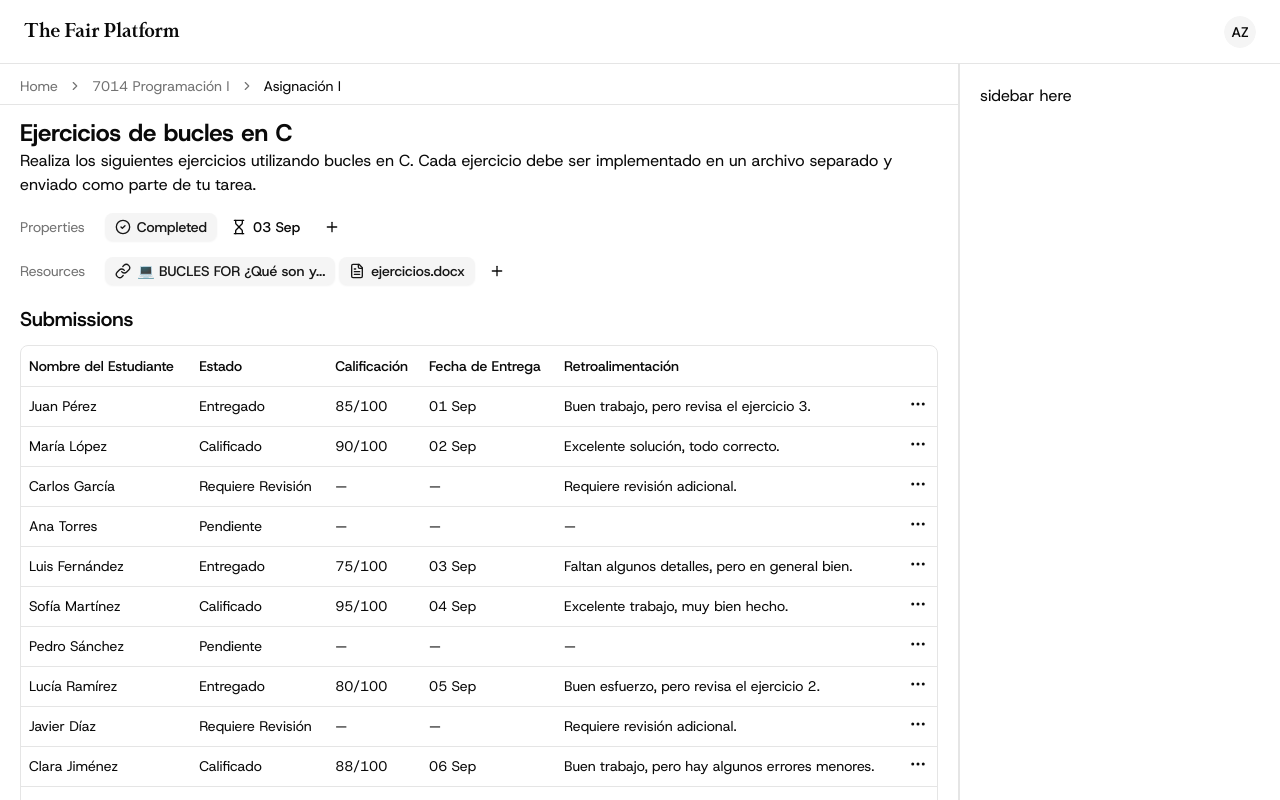
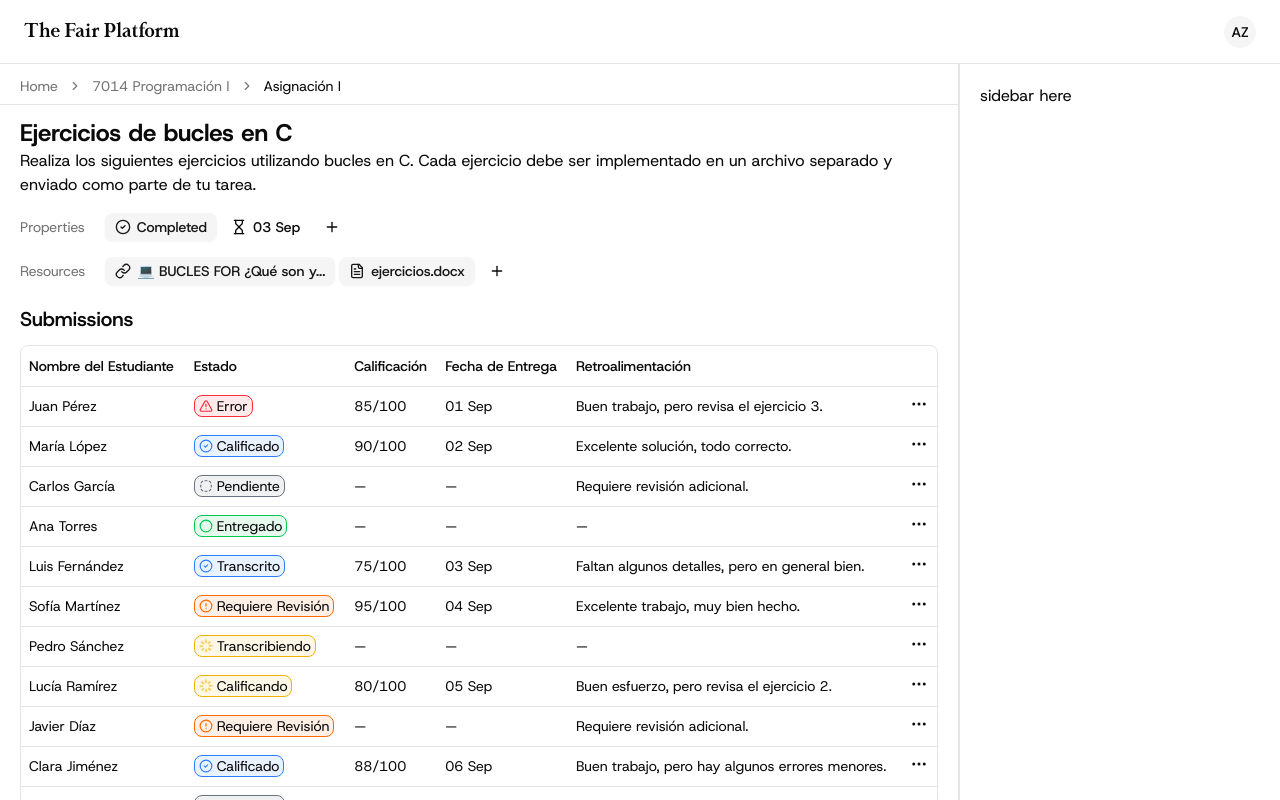
Before and after one commit to azapg/FAIR, a Next.js app in the folder platform/: page /demo/assignment in a window 1280 px wide. Built offline with nearby package versions, Linux system fonts and the light colour scheme.

Commit message:
feat: update submission statuses and enhance SubmissionStatusLabel component for better status representation

```diff
--- a/platform/src/app/demo/assignment/page.tsx
+++ b/platform/src/app/demo/assignment/page.tsx
@@ -29,7 +29,7 @@ const assignment: Assignment = {
     {
       id: "1",
       name: "Juan Pérez",
-      status: "submitted",
+      status: "failure",
       grade: 85,
       feedback: "Buen trabajo, pero revisa el ejercicio 3.",
       submittedAt: new Date("2025-09-01T10:00:00Z"),
@@ -45,18 +45,18 @@ const assignment: Assignment = {
     {
       id: "3",
       name: "Carlos García",
-      status: "needs_review",
+      status: "pending",
       feedback: "Requiere revisión adicional.",
     },
     {
       id: "4",
       name: "Ana Torres",
-      status: "pending",
+      status: "submitted",
     },
     {
       id: "5",
       name: "Luis Fernández",
-      status: "submitted",
+      status: "transcribed",
       grade: 75,
       feedback: "Faltan algunos detalles, pero en general bien.",
       submittedAt: new Date("2025-09-03T14:15:00Z"),
@@ -64,7 +64,7 @@ const assignment: Assignment = {
     {
       id: "6",
       name: "Sofía Martínez",
-      status: "graded",
+      status: "needs_review",
       grade: 95,
       feedback: "Excelente trabajo, muy bien hecho.",
       submittedAt: new Date("2025-09-04T09:45:00Z"),
@@ -72,12 +72,12 @@ const assignment: Assignment = {
     {
       id: "7",
       name: "Pedro Sánchez",
-      status: "pending",
+      status: "transcribing",
     },
     {
       id: "8",
       name: "Lucía Ramírez",
-      status: "submitted",
+      status: "grading",
       grade: 80,
       feedback: "Buen esfuerzo, pero revisa el ejercicio 2.",
       submittedAt: new Date("2025-09-05T11:20:00Z"),
--- a/platform/src/app/demo/assignment/submissions.tsx
+++ b/platform/src/app/demo/assignment/submissions.tsx
@@ -1,6 +1,20 @@
 'use client';
-import { ColumnDef } from "@tanstack/react-table"
-import { Ellipsis, RefreshCcw, RotateCw, History, Trash, ChevronRight } from "lucide-react";
+import {ColumnDef} from "@tanstack/react-table"
+import {
+  ChevronRight,
+  Ellipsis,
+  History,
+  Loader,
+  RefreshCcw,
+  RotateCw,
+  Trash,
+  SquircleDashed,
+  CircleCheck,
+  CircleAlert,
+  TriangleAlert,
+  Circle
+} from "lucide-react";
+import { ReactNode } from "react";
 import {
   DropdownMenu,
   DropdownMenuContent,
@@ -9,11 +23,22 @@ import {
   DropdownMenuTrigger,
 } from "@/components/ui/dropdown-menu"
 
+
+export type SubmissionStatus =
+  "pending"
+  | "submitted"
+  | "transcribing"
+  | "transcribed"
+  | "grading"
+  | "graded"
+  | "needs_review"
+  | "failure";
+
 export type Submission = {
   id: string;
   name: string;
-  status: "pending" | "submitted" | "graded" | "needs_review";
-  grade?: number;
+  status: SubmissionStatus; // simplified
+  grade?: number; // TODO: This could be more complex (e.g., letter grade, percentage, etc.).
   feedback?: string;
   submittedAt?: Date;
 }
@@ -27,6 +52,39 @@ function formatShortDate(date: Date) {
   return currentYear === year ? `${day} ${month}` : `${day} ${month} ${year}`;
 }
 
+const defaultSize = 14;
+
+const STATUS_META: Record<string, { label: string; color: string; icon?: ReactNode }> = {
+  pending: {label: "Pendiente", color: "gray-500", icon: <SquircleDashed size={defaultSize}/>},
+  submitted: {label: "Entregado", color: "green-500", icon: <Circle size={defaultSize}/> },
+  transcribing: {label: "Transcribiendo", color: "yellow-500", icon: <Loader className="animate-spin [animation-duration:4.0s]" size={defaultSize}/>},
+  transcribed: {label: "Transcrito", color: "blue-500", icon: <CircleCheck size={defaultSize}/>},
+  grading: {label: "Calificando", color: "yellow-500", icon: <Loader className="animate-spin [animation-duration:4.0s]" size={defaultSize}/>},
+  graded: {label: "Calificado", color: "blue-500", icon: <CircleCheck size={defaultSize}/>},
+  needs_review: {label: "Requiere Revisión", color: "orange-500", icon: <CircleAlert size={defaultSize}/>},
+  failure: {label: "Error", color: "red-500", icon: <TriangleAlert size={defaultSize}/> },
+};
+
+interface SubmissionStatusLabelProps {
+  status: SubmissionStatus | string;
+}
+
+export const SubmissionStatusLabel = ({status}: SubmissionStatusLabelProps) => {
+  const meta = STATUS_META[status] ?? {label: "Desconocido", color: "gray-500"};
+
+  return (
+    <span
+      className={`inline-flex items-center justify-center rounded-md border pl-1 pr-1 gap-1 text-sm
+        text-${meta.color} border-${meta.color} bg-${meta.color}/10`}
+    >
+      {meta.icon}
+      <span className="text-foreground">
+        {meta.label}
+      </span>
+    </span>
+  );
+}
+
 export const columns: ColumnDef<Submission>[] = [
   {
     accessorKey: "name",
@@ -37,19 +95,9 @@ export const columns: ColumnDef<Submission>[] = [
     accessorKey: "status",
     header: "Estado",
     cell: info => {
-      const status = info.getValue();
-      switch (status) {
-        case "pending":
-          return "Pendiente";
-        case "submitted":
-          return "Entregado";
-        case "graded":
-          return "Calificado";
-        case "needs_review":
-          return "Requiere Revisión";
-        default:
-          return "Desconocido";
-      }
+      const status = info.getValue() as SubmissionStatus;
+      console.log({status, info})
+      return <SubmissionStatusLabel status={status}/>;
     }
   },
   {
@@ -89,11 +137,11 @@ export const columns: ColumnDef<Submission>[] = [
             <Ellipsis size={18}/>
           </DropdownMenuTrigger>
           <DropdownMenuContent>
-            <DropdownMenuItem><RefreshCcw size={16} /> Grade with... <ChevronRight size={16} /></DropdownMenuItem>
-            <DropdownMenuItem><RotateCw size={16} /> Regrade</DropdownMenuItem>
-            <DropdownMenuItem><History size={16} /> History</DropdownMenuItem>
-            <DropdownMenuSeparator />
-            <DropdownMenuItem variant={"destructive"}><Trash size={16} /> Remove</DropdownMenuItem>
+            <DropdownMenuItem><RefreshCcw size={16}/> Grade with... <ChevronRight size={16}/></DropdownMenuItem>
+            <DropdownMenuItem><RotateCw size={16}/> Regrade</DropdownMenuItem>
+            <DropdownMenuItem><History size={16}/> History</DropdownMenuItem>
+            <DropdownMenuSeparator/>
+            <DropdownMenuItem variant={"destructive"}><Trash size={16}/> Remove</DropdownMenuItem>
           </DropdownMenuContent>
         </DropdownMenu>
       )
--- a/platform/src/app/globals.css
+++ b/platform/src/app/globals.css
@@ -125,3 +125,6 @@
 
 @source inline('{bg}-{slate,gray,zinc,neutral,stone,red,orange,amber,yellow,lime,green,emerald,teal,cyan,sky,blue,indigo,violet,purple,fuchsia,pink,rose}-{50,100}');
 @source inline('{hover:,}bg-{slate,gray,zinc,neutral,stone,red,orange,amber,yellow,lime,green,emerald,teal,cyan,sky,blue,indigo,violet,purple,fuchsia,pink,rose}-{50,100}');
+@source inline('{text}-{gray,orange,red,yellow,green,blue}-{500}');
+@source inline('{border}-{gray,orange,red,yellow,green,blue}-{500}');
+@source inline('{bg}-{gray,orange,red,yellow,green,blue}-{500}/10');
```
